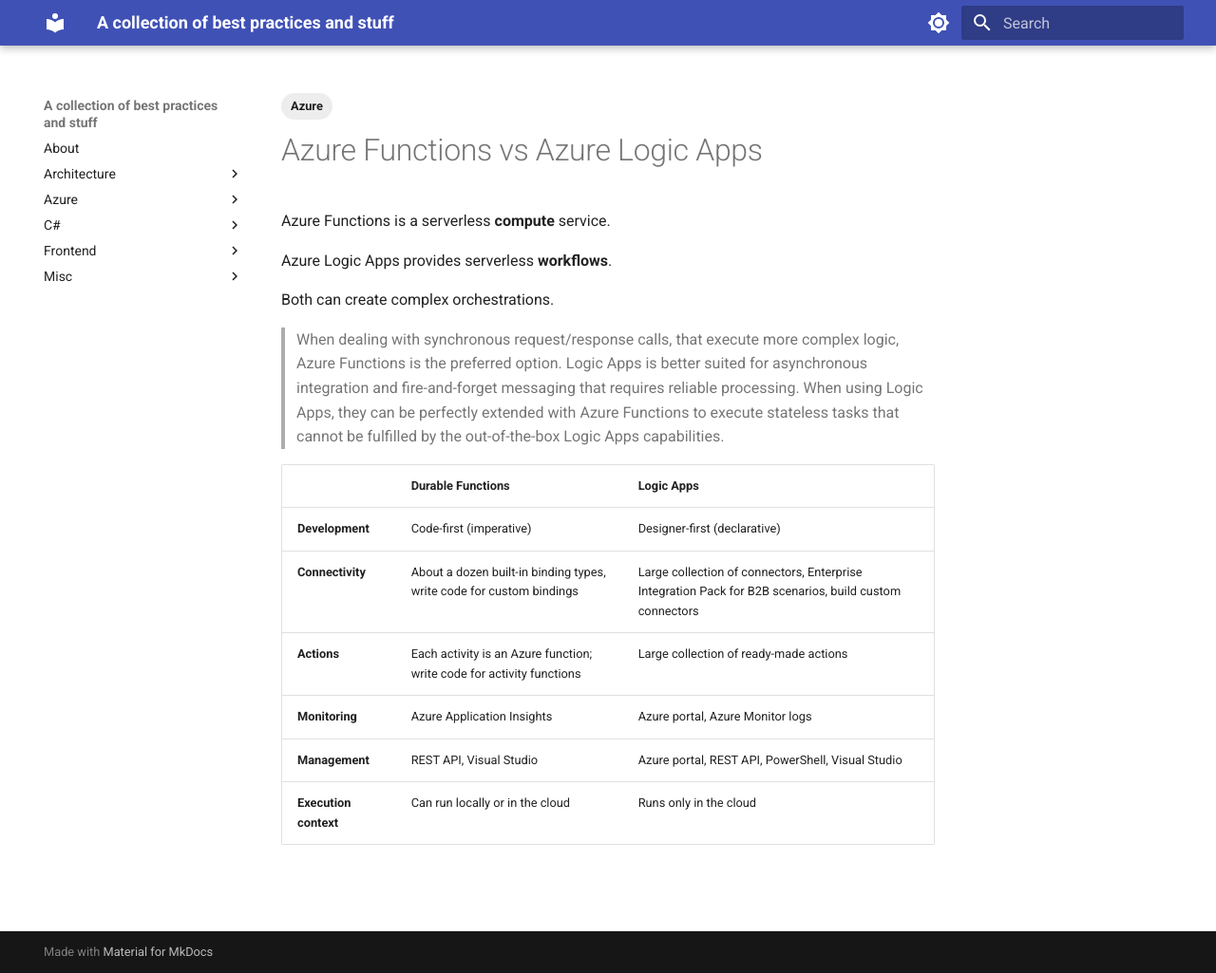
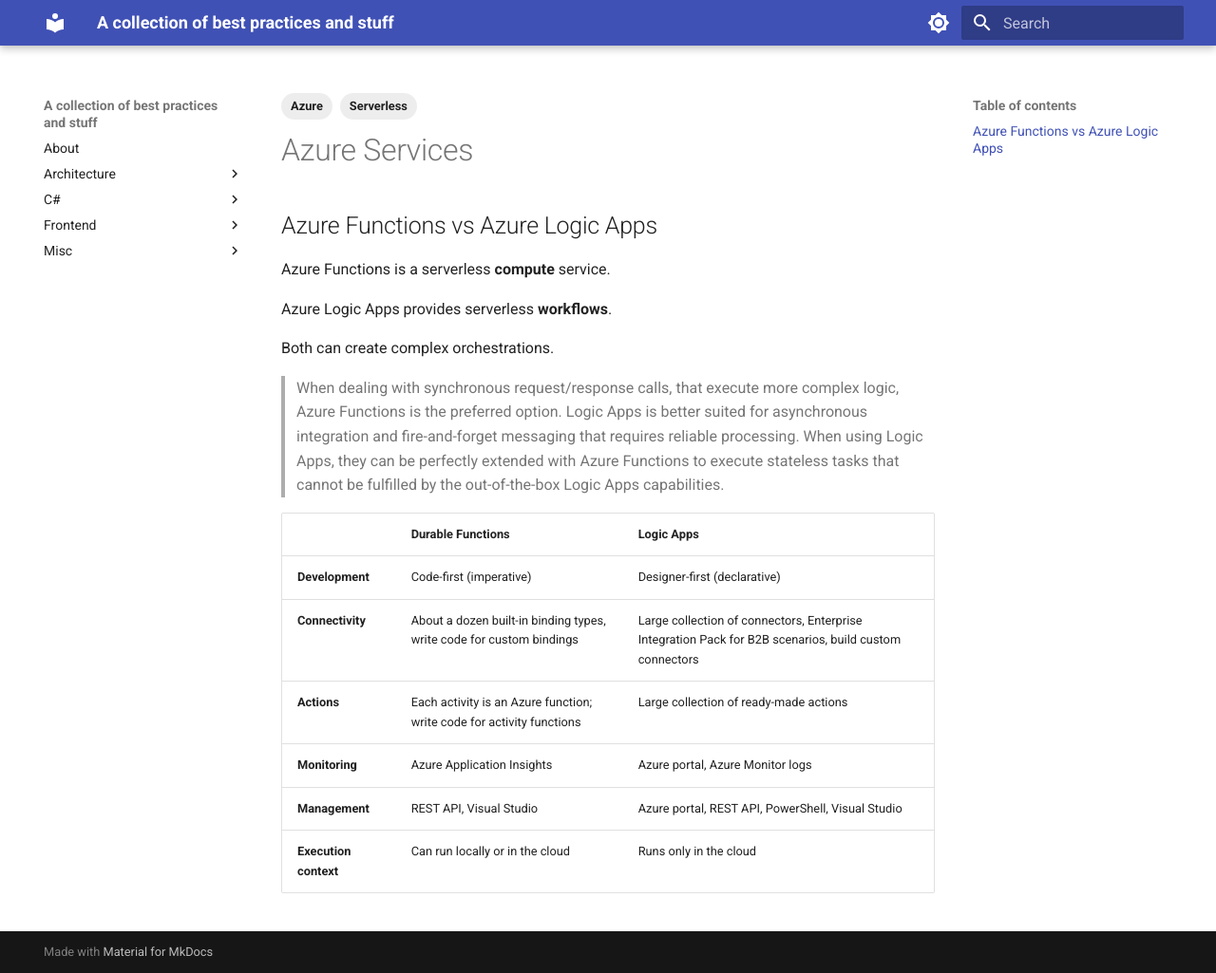
Before and after one commit to toeggel/ReadTheDocs, an MkDocs documentation site: the page built from docs/Azure/azure-services.md, in a window 1280 px wide and 1025 px high. Shown: the whole window at 95% size. Built offline with MkDocs 1.6.1 and Material for MkDocs 9.7.7, drawn with Linux system fonts in a browser that asks for light colours.

Commit message:
azure md updates (link somehow dont work)

```diff
--- a/docs/Azure/azure.md
+++ b/docs/Azure/azure-services.md
@@ -1,9 +1,11 @@
 ---
 tags:
   - Azure
+  - Serverless
 ---
+# Azure Services
 
-# Azure Functions vs Azure Logic Apps
+## Azure Functions vs Azure Logic Apps
 
 Azure Functions is a serverless __compute__ service.
 
--- a/mkdocs.yml
+++ b/mkdocs.yml
@@ -8,7 +8,7 @@
   - 'architecture/c4.md'
   - 'architecture/caching.md'
   - 'architecture/database.md'
-  - 'architecture/isqb.md'
+  - 'architecture/isaqb.md'
   - 'architecture/lightweight.md'
   - 'architecture/microservice.md'
   - 'architecture/misc.md'
@@ -18,11 +18,11 @@
   - 'architecture/self-contained-systems.md'
   - 'architecture/service-bus.md'
   - 'architecture/tools.md'
-  - 'architecture/uow.md'
+  - 'architecture/unit-of-work.md'
   - 'architecture/vertical-slice.md'
-- Azure:
-  - 'azure/app-insights.md'
-  - 'azure/azure.md'
+# - Azure:
+#   - 'azure/app-insights.md'
+#   - 'azure/azure-services.md'
 - C#:
   - 'dot-net/const-static-readonly.md'
   - 'dot-net/functional-approach.md'
```
